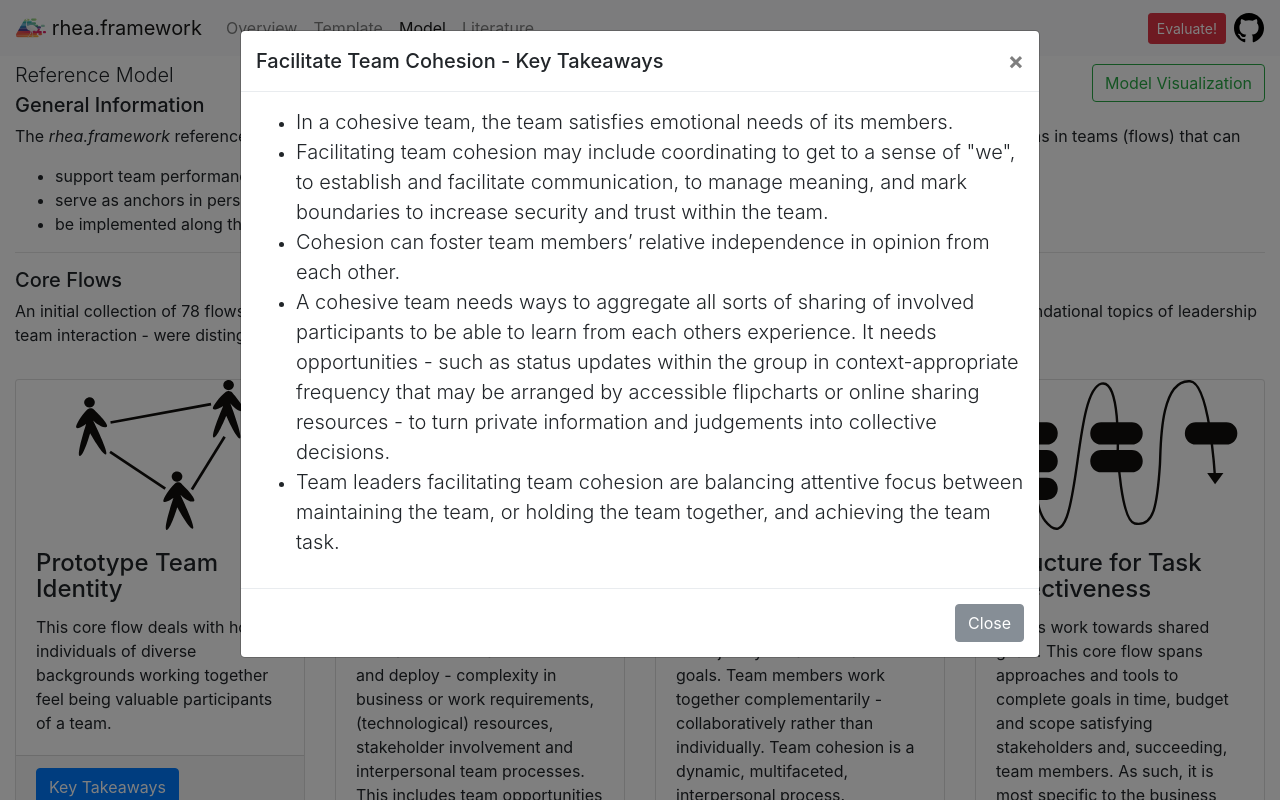
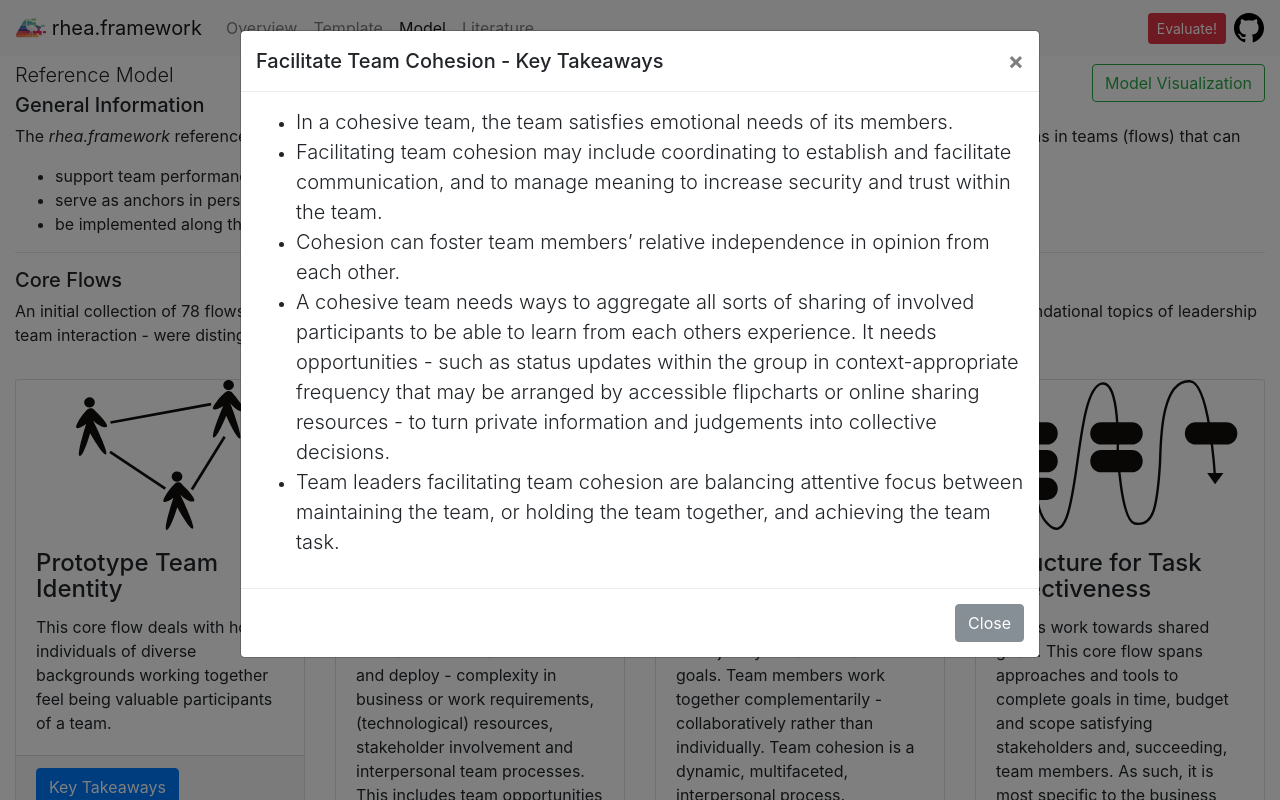
Before and after one commit to rheafmwk/rheafmwk, a Flask app: page /ontologyview in a window 1280 px wide, after a click on "Key Takeaways". Run offline with Flask 2, Linux system fonts and the light colour scheme; parts of the project's set-up code (start-up, migrations or seed data) failed here and were passed over; some libraries are stand-ins or nearby versions.

Commit message:
minor changes

```diff
--- a/src/templates/ontologyview.html
+++ b/src/templates/ontologyview.html
@@ -181,7 +181,7 @@
 		      <div class="modal-body">
 	  			<ul>
 					<li><small class="lead">In a cohesive team, the team satisfies emotional needs of its members.</small></li>
-					<li><small class="lead">Facilitating team cohesion may include coordinating to get to a sense of "we", to establish and facilitate communication, to manage meaning, and mark boundaries to increase security and trust within the team.</small></li>
+					<li><small class="lead">Facilitating team cohesion may include coordinating to establish and facilitate communication, and to manage meaning to increase security and trust within the team.</small></li>
 					<li><small class="lead">Cohesion can foster team members’ relative independence in opinion from each other.</small></li>
 					<li><small class="lead">A cohesive team needs ways to aggregate all sorts of sharing of involved participants to be able to learn from each others experience. It needs opportunities - such as status updates within the group in context-appropriate frequency that may be arranged by accessible flipcharts or online sharing resources - to turn private information and judgements into collective decisions.</small></li>
 					<li><small class="lead">Team leaders facilitating team cohesion are balancing attentive focus between maintaining the team, or holding the team together, and achieving the team task.</small></li>
```
